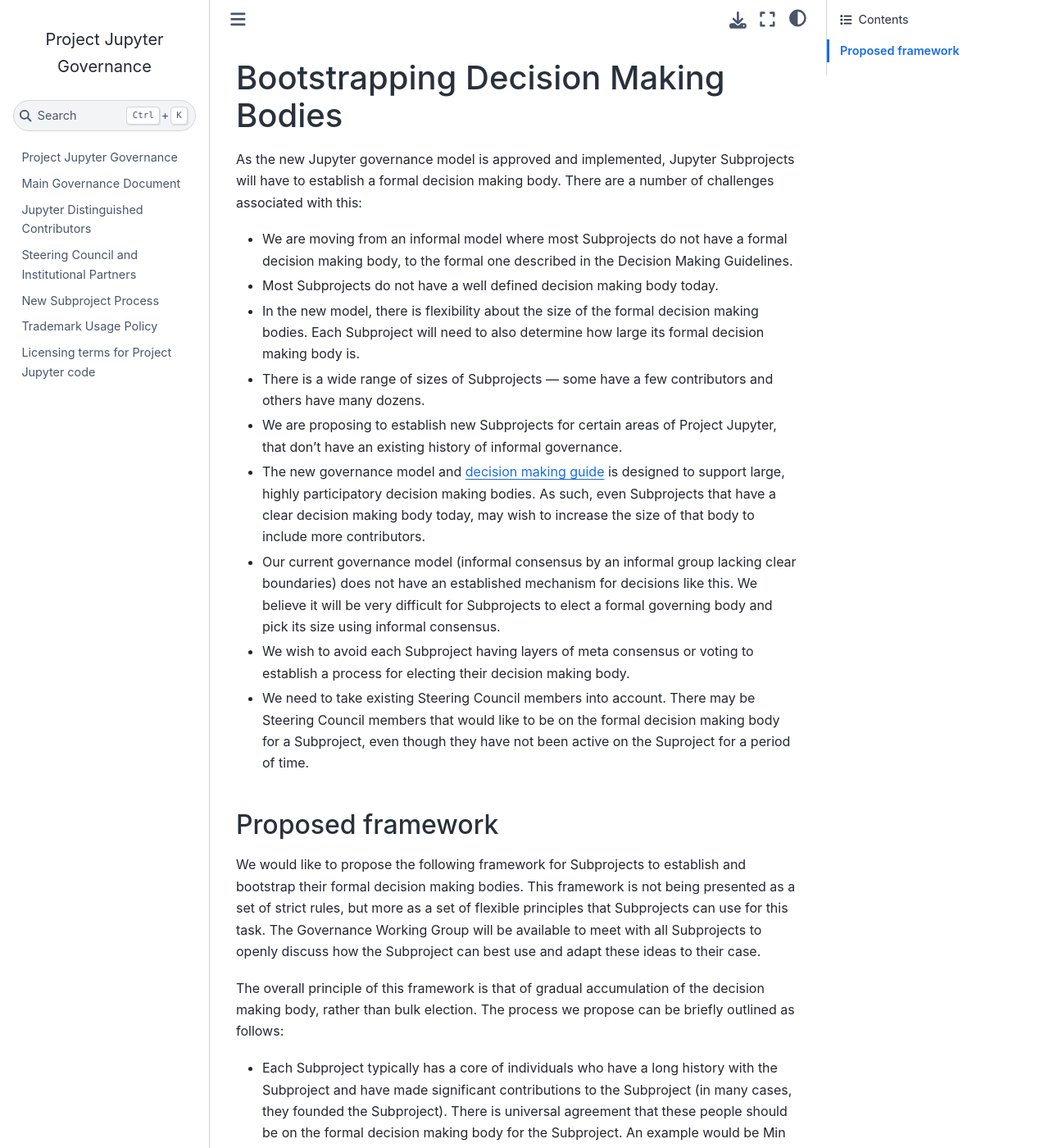
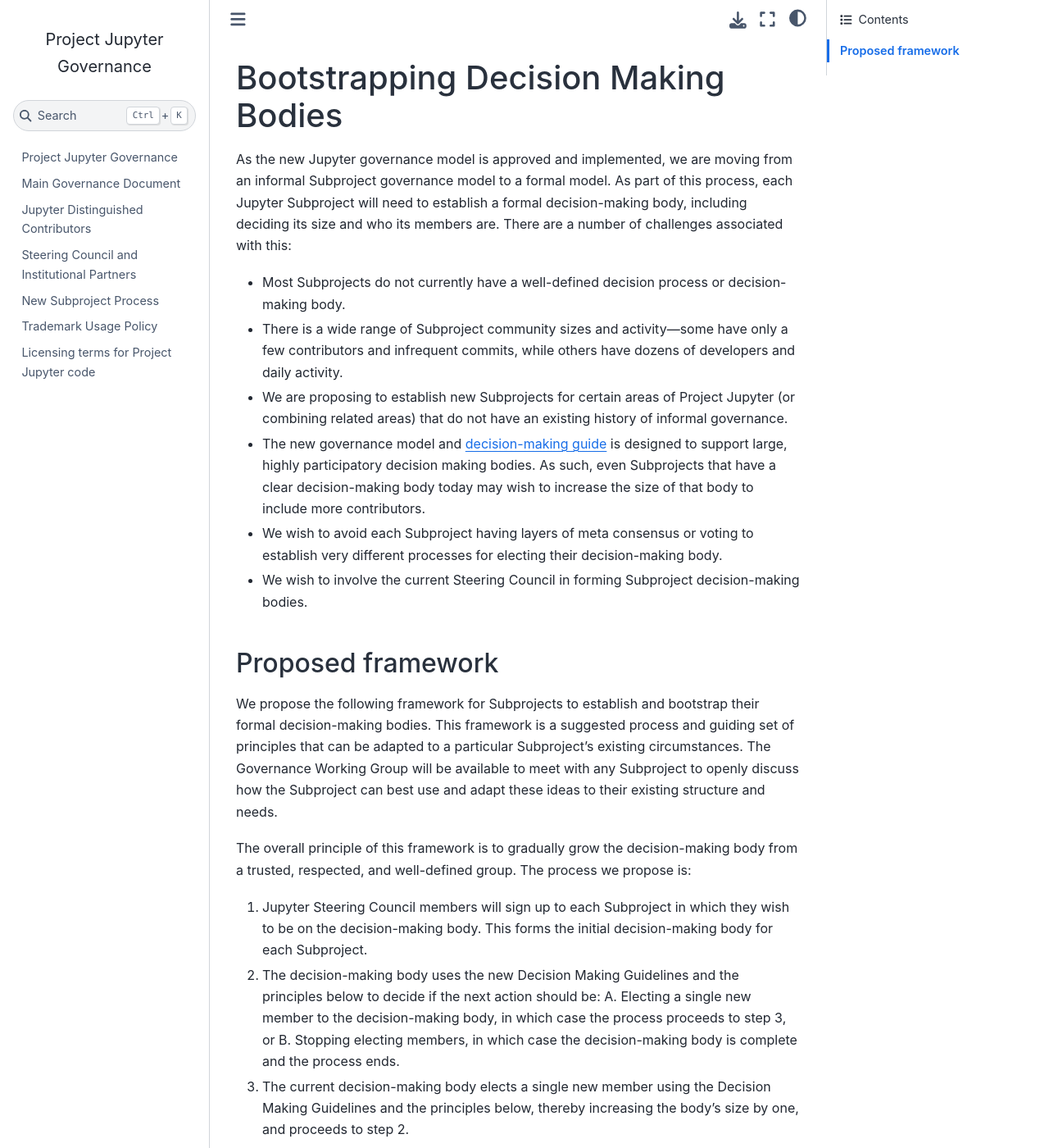
Before and after one commit to jupyter/governance, a Jupyter Book: the page built from bootstrapping_decision_making.md, in a window 1280 px wide and 1400 px high. Shown: the whole window at 82% size. Built offline with Jupyter Book 1.0.4 settings and Sphinx 7.4.7 and the Sphinx Book theme 1.1.4, drawn with Linux system fonts in a browser that asks for light colours; pages that are not in the unit, such as notebooks, are missing from menus; some of the changed text lies outside the part shown.

Commit message:
Edit language and process in bootstrap document to provide more clarity and transparency.
This is a follow up from conversations in the governance office hours about review comments about the bootstrapping process.

```diff
--- a/bootstrapping_decision_making.md
+++ b/bootstrapping_decision_making.md
@@ -1,33 +1,34 @@
 # Bootstrapping Decision Making Bodies
 
-As the new Jupyter governance model is approved and implemented, Jupyter Subprojects will have to establish a formal decision making body. There are a number of challenges associated with this:
+As the new Jupyter governance model is approved and implemented, we are moving from an informal Subproject governance model to a formal model. As part of this process, each Jupyter Subproject will need to establish a formal decision-making body, including deciding its size and who its members are. There are a number of challenges associated with this:
 
-- We are moving from an informal model where most Subprojects do not have a formal decision making body, to the formal one described in the Decision Making Guidelines.
-- Most Subprojects do not have a well defined decision making body today.
-- In the new model, there is flexibility about the size of the formal decision making bodies. Each Subproject will need to also determine how large its formal decision making body is.
-- There is a wide range of sizes of Subprojects &mdash; some have a few contributors and others have many dozens.
-- We are proposing to establish new Subprojects for certain areas of Project Jupyter, that don’t have an existing history of informal governance.
-- The new governance model and [decision making guide](decision_making.md) is designed to support large, highly participatory decision making bodies. As such, even Subprojects that have a clear decision making body today, may wish to increase the size of that body to include more contributors.
-- Our current governance model (informal consensus by an informal group lacking clear boundaries) does not have an established mechanism for decisions like this. We believe it will be very difficult for Subprojects to elect a formal governing body and pick its size using informal consensus.
-- We wish to avoid each Subproject having layers of meta consensus or voting to establish a process for electing their decision making body.
-- We need to take existing Steering Council members into account. There may be Steering Council members that would like to be on the formal decision making body for a Subproject, even though they have not been active on the Suproject for a period of time.
+- Most Subprojects do not currently have a well-defined decision process or decision-making body.
+- There is a wide range of Subproject community sizes and activity&mdash;some have only a few contributors and infrequent commits, while others have dozens of developers and daily activity.
+- We are proposing to establish new Subprojects for certain areas of Project Jupyter (or combining related areas) that do not have an existing history of informal governance.
+- The new governance model and [decision-making guide](decision_making.md) is designed to support large, highly participatory decision making bodies. As such, even Subprojects that have a clear decision-making body today may wish to increase the size of that body to include more contributors.
+- We wish to avoid each Subproject having layers of meta consensus or voting to establish very different processes for electing their decision-making body.
+- We wish to involve the current Steering Council in forming Subproject decision-making bodies.
 
 ## Proposed framework
 
-We would like to propose the following framework for Subprojects to establish and bootstrap their formal decision making bodies. This framework is not being presented as a set of strict rules, but more as a set of flexible principles that Subprojects can use for this task. The Governance Working Group will be available to meet with all Subprojects to openly discuss how the Subproject can best use and adapt these ideas to their case.
+We propose the following framework for Subprojects to establish and bootstrap their formal decision-making bodies. This framework is a suggested process and guiding set of principles that can be adapted to a particular Subproject's existing circumstances. The Governance Working Group will be available to meet with any Subproject to openly discuss how the Subproject can best use and adapt these ideas to their existing structure and needs.
 
-The overall principle of this framework is that of gradual accumulation of the decision making body, rather than bulk election. The process we propose can be briefly outlined as follows:
+The overall principle of this framework is to gradually grow the decision-making body from a trusted, respected, and well-defined group. The process we propose is:
 
 
-- Each Subproject typically has a core of individuals who have a long history with the Subproject and have made significant contributions to the Subproject (in many cases, they founded the Subproject). There is universal agreement that these people should be on the formal decision making body for the Subproject. An example would be Min for JupyterHub. This initial group can be as small as a single person and keeping it as small as possible ensures this step will be simple. Let’s call the size of this initial group `N0`.
-- Once the initial group or person is established, that group will use the new Decision Making Guidelines to elect the next single member they would like to add to the formal decision making body. At this point, the decision making body would have size `N0+1`.
-- At this point, the `N0+1` people would use the Decision Making Guidelines to elect the next single member to add to the decision make body.
-- This process continues in an inductive manner where at each point, the current `N` people on the decision making body elect the `N+1` person, or choose to stop electing new members.
+1. Jupyter Steering Council members will sign up to each Subproject in which they wish to be on the decision-making body. This forms the initial decision-making body for each Subproject.
+2. The decision-making body uses the new Decision Making Guidelines and the principles below to decide if the next action should be:
+   A. Electing a single new member to the decision-making body, in which case the process proceeds to step 3, or
+   B. Stopping electing members, in which case the decision-making body is complete and the process ends.
+3. The current decision-making body elects a single new member using the Decision Making Guidelines and the principles below, thereby increasing the body's size by one, and proceeds to step 2.
 
-This framework has the following characteristics:
+The bootstrapping process should observe these principles:
+- To address issues of multi-stakeholder governance, during the process above, successively elected members in step 3 should rotate across different organizations to avoid overrepresentation of a single organization in a stage of the process.
+- Decision-making bodies should be inclusive and as large as necessary to give voice to contributors who are actively working on the Subproject or working group. This should be evaluated in both steps 2 and 3 of the process above.
 
-- By gradually increasing the size of the decision making body one person at a time, the power implicit in this election process is gradually distributed over a larger group of people.
-- At each stage where the new decision making body is considering adding a new person, they can also choose to stop electing additional members. This allows the group to decide on the overall size in an organic, gradual manner.
-- The bootstrapping process should address issues of multi-stakeholder governance. Specifically, during bootstrapping, decision making bodies should rotate new members across different organizations to avoid overrepresentation of a single organization.
-- Decision making bodies should be inclusive and as large as necessary to give voice to contributors who are actively working on the subproject or working group.
-- As explained in the SSC document, there will be a working group with an SSC representative focused on issues of Inclusive Community Development. This representative can be a point of contact to assist with any issue regarding inclusion and participation in the creation of the project decision making bodies.
+This process has the following characteristics:
+
+- By seeding each decision-making body from the Steering Council, we start each process from a clear starting point.
+- By gradually increasing the size of the decision-making body one person at a time, the power implicit in this election process is gradually distributed over a larger group of people.
+- At each stage where the new decision-making body is considering adding a new person, they can also choose to stop electing additional members. This allows the group to decide on the overall size in an organic, gradual manner.
+- At each step, issues of diversity and inclusion of the representative body are considered.
```
